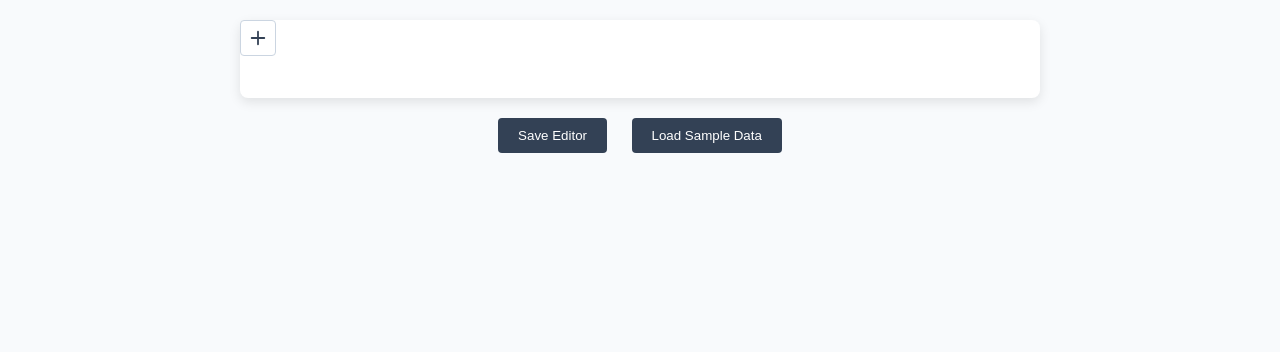
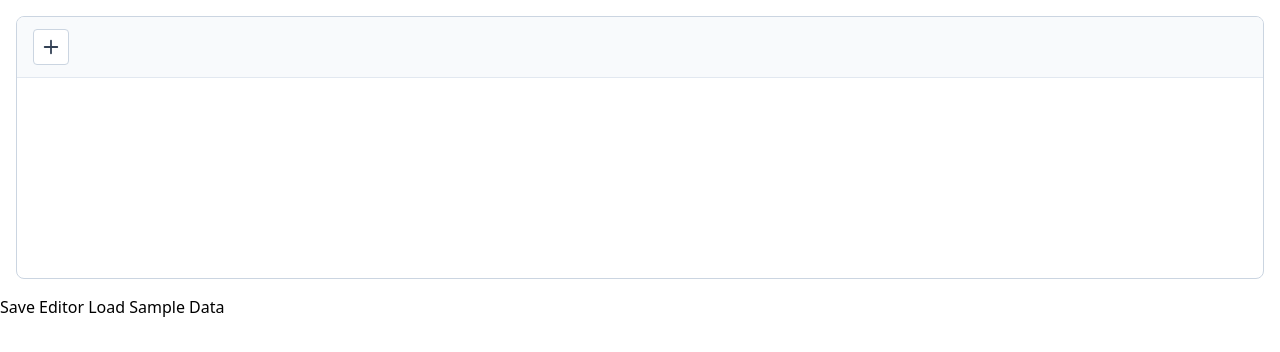
Before and after one commit to hir4k/blockmark, a website built with Vite: page index.html in a window 1280 px wide. Built offline with nearby package versions, Linux system fonts and the light colour scheme.

Commit message:
added tailwind support

```diff
--- a/index.html
+++ b/index.html
@@ -3,104 +3,13 @@
 
 <head>
     <meta charset="UTF-8" />
-    <style>
-        body {
-            margin: 0;
-            padding: 20px;
-            font-family: -apple-system, BlinkMacSystemFont, 'Segoe UI', Roboto, sans-serif;
-            background: #f8fafc;
-        }
-
-        #editor {
-            max-width: 800px;
-            margin: 0 auto;
-            background: white;
-            border-radius: 8px;
-            box-shadow: 0 4px 12px rgba(0, 0, 0, 0.1);
-            overflow: visible;
-        }
-
-        .editor-block {
-            margin: 0;
-            padding: 8px 16px;
-            border: none;
-            outline: none;
-            min-height: 24px;
-        }
-
-        .paragraph-block {
-            font-size: 16px;
-            line-height: 1.6;
-        }
-
-        .list-block {
-            margin: 8px 0;
-        }
-
-        .list-block li {
-            margin: 4px 0;
-            line-height: 1.6;
-        }
-
-        .list-block ul,
-        .list-block ol {
-            margin: 0;
-            padding-left: 24px;
-        }
-
-        .test-buttons {
-            text-align: center;
-            margin-top: 20px;
-        }
-
-        .test-buttons button {
-            background: #334155;
-            color: white;
-            border: none;
-            padding: 10px 20px;
-            border-radius: 4px;
-            cursor: pointer;
-            margin: 0 10px;
-        }
-
-        .test-buttons button:hover {
-            background: #475569;
-        }
-
-        .result-display {
-            max-width: 800px;
-            margin: 20px auto;
-            background: white;
-            border-radius: 8px;
-            box-shadow: 0 4px 12px rgba(0, 0, 0, 0.1);
-            padding: 20px;
-        }
-
-        .result-display h3 {
-            margin-top: 0;
-            color: #334155;
-        }
-
-        .result-display pre {
-            background: #f8fafc;
-            border: 1px solid #e2e8f0;
-            border-radius: 4px;
-            padding: 16px;
-            overflow-x: auto;
-            font-family: 'Monaco', 'Menlo', 'Ubuntu Mono', monospace;
-            font-size: 14px;
-            line-height: 1.5;
-            color: #334155;
-        }
-
-        .result-display.hidden {
-            display: none;
-        }
-    </style>
+    <script src="https://cdn.jsdelivr.net/npm/@tailwindcss/browser@4"></script>
 </head>
 
 <body>
-    <div id="editor"></div>
+    <div class="p-4">
+        <div id="editor"></div>
+    </div>
 
     <div class="test-buttons">
         <button onclick="saveEditor()">Save Editor</button>
--- a/src/view.js
+++ b/src/view.js
@@ -18,7 +18,6 @@ export default class View {
         };
         this.setupEditorStructure();
         this.renderToolbar();
-        this.createInitialBlock();
     }
 
     /**
@@ -28,19 +27,42 @@ export default class View {
         // Create toolbar container
         this.toolbarContainer = document.createElement('div');
         this.toolbarContainer.className = 'bmark-toolbar-container';
+        this.toolbarContainer.style.cssText = `
+            padding: 12px 16px;
+            border-bottom: 1px solid #e2e8f0;
+            background: #f8fafc;
+        `;
         this.holder.appendChild(this.toolbarContainer);
 
         // Create content area
         this.contentArea = document.createElement('div');
         this.contentArea.className = 'bmark-content-area';
+        this.contentArea.style.cssText = `
+            padding: 1em;
+            min-height: 200px;
+        `;
+        // Add list styles for lists inside contentArea
+        const style = document.createElement('style');
+        style.textContent = `
+            .bmark-content-area ul {
+                list-style-type: disc;
+                margin-left: 1.2em;
+            }
+            .bmark-content-area ol {
+                list-style-type: decimal;
+                margin-left: 1.2em;
+            }
+        `;
+        this.holder.appendChild(style);
         this.holder.appendChild(this.contentArea);
-    }
 
-    /**
-     * Creates the initial paragraph block
-     */
-    createInitialBlock() {
-        this.addBlock('paragraph');
+        // Add border to the entire editor
+        this.holder.style.cssText = `
+            border: 1px solid #cbd5e1;
+            border-radius: 8px;
+            background: white;
+            overflow: hidden;
+        `;
     }
 
     /**
```
